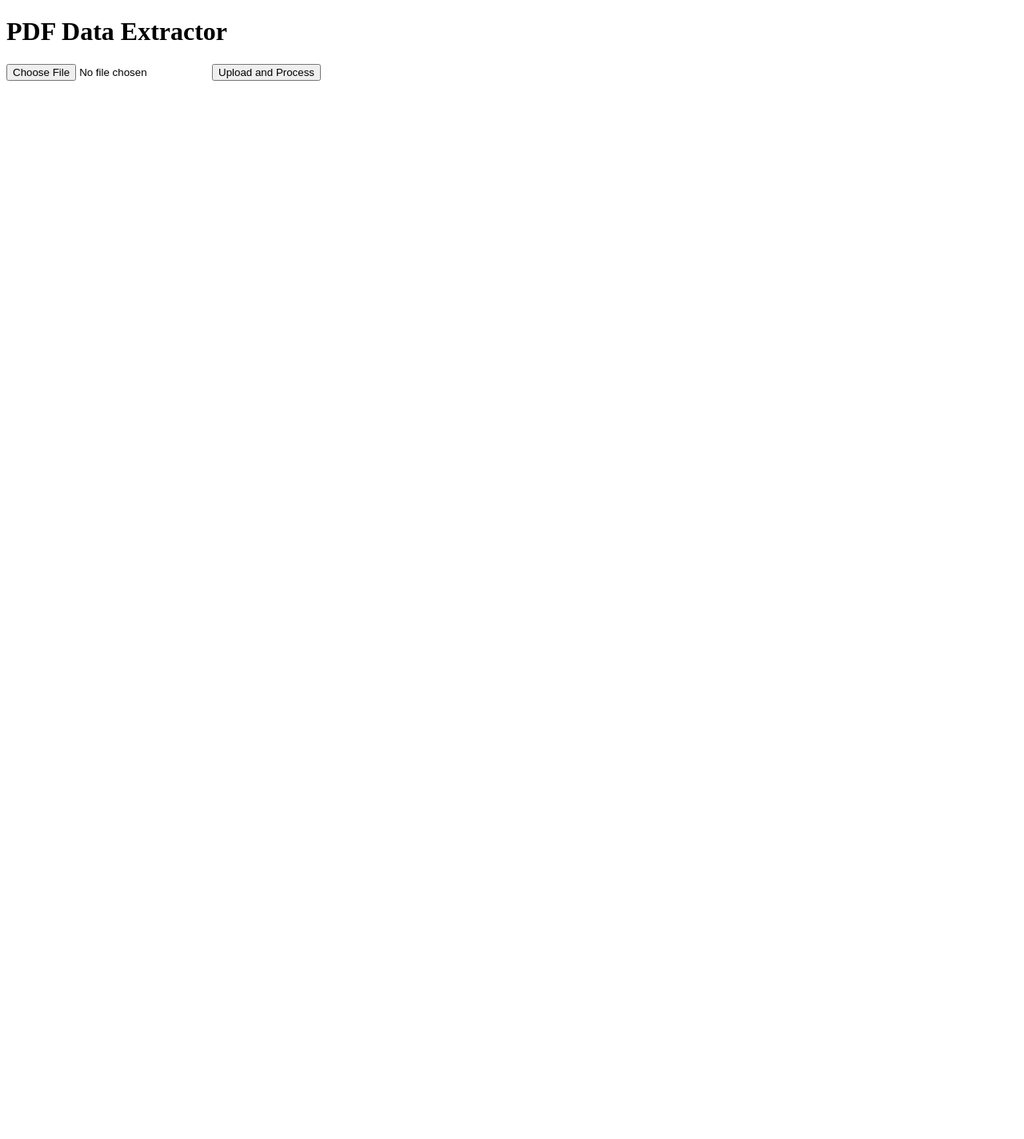
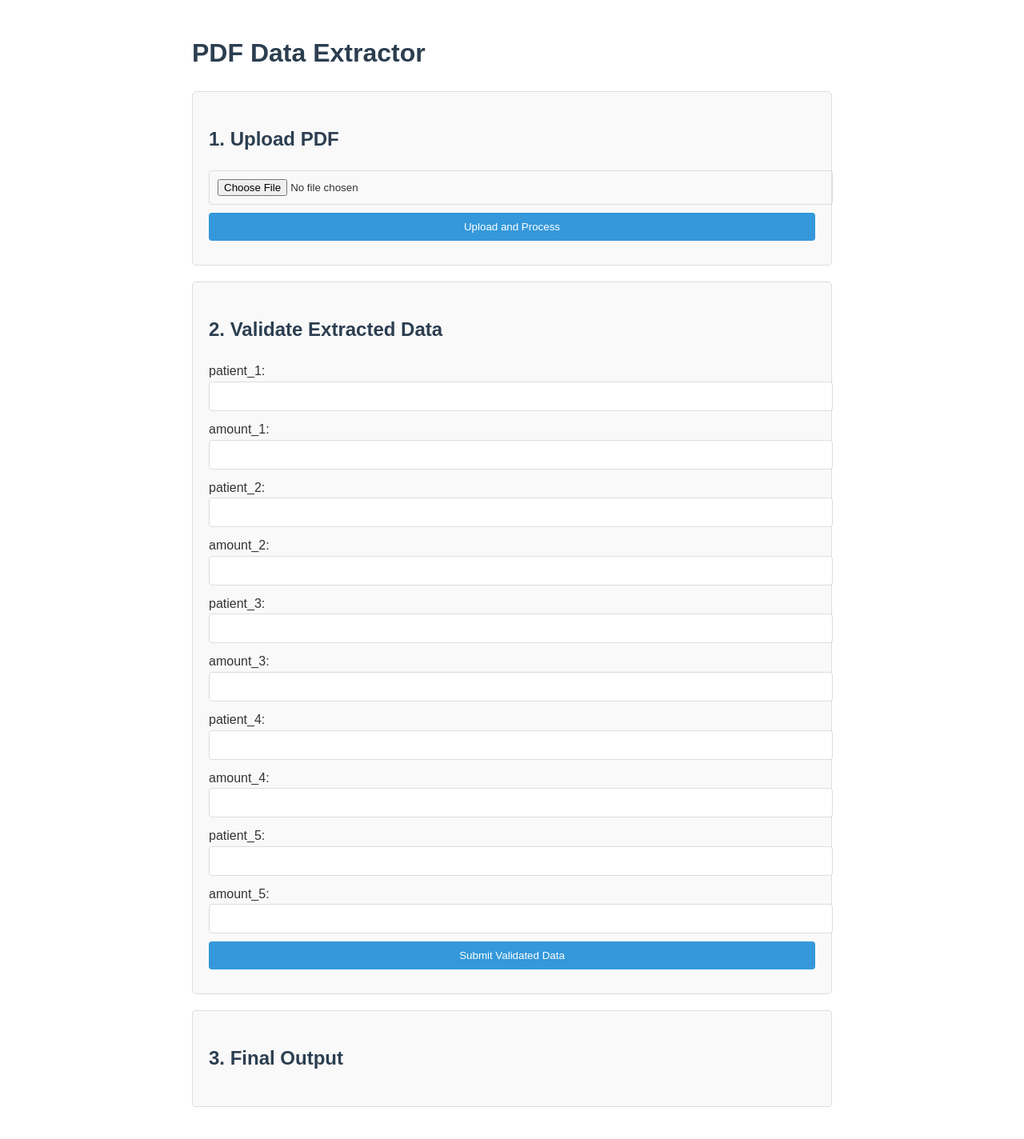
Before and after one commit to YashasVaidya/pdf_data_extractor, a Flask app: page / in a window 1280 px wide. Shown: the whole page at 80% size. Before the commit the page ends 101 px from the top, so only its background shows below. Run offline with Flask 3, Linux system fonts and the light colour scheme; some libraries are stand-ins or nearby versions.

Commit message:
Implement PDF data extraction with validation and improved UI

```diff
--- a/static/js/main.js
+++ b/static/js/main.js
@@ -32,7 +32,6 @@ function displayValidationForm(data) {
             </div>
         `;
     }
-    document.getElementById('validationForm').style.display = 'block';
 }
 
 document.getElementById('submitValidation').addEventListener('click', function() {
@@ -55,3 +54,12 @@ document.getElementById('submitValidation').addEventListener('click', function()
         document.getElementById('finalOutput').innerHTML = 'Error: ' + error.message;
     });
 });
+
+// Initialize the validation form with empty fields
+displayValidationForm({
+    'patient_1': '', 'amount_1': '',
+    'patient_2': '', 'amount_2': '',
+    'patient_3': '', 'amount_3': '',
+    'patient_4': '', 'amount_4': '',
+    'patient_5': '', 'amount_5': ''
+});
--- a/templates/index.html
+++ b/templates/index.html
@@ -4,22 +4,79 @@
     <meta charset="UTF-8">
     <meta name="viewport" content="width=device-width, initial-scale=1.0">
     <title>PDF Data Extractor</title>
+    <style>
+        body {
+            font-family: Arial, sans-serif;
+            line-height: 1.6;
+            color: #333;
+            max-width: 800px;
+            margin: 0 auto;
+            padding: 20px;
+        }
+        h1, h2 {
+            color: #2c3e50;
+        }
+        .section {
+            background-color: #f9f9f9;
+            border: 1px solid #ddd;
+            border-radius: 5px;
+            padding: 20px;
+            margin-bottom: 20px;
+        }
+        input[type="file"], input[type="text"], button {
+            display: block;
+            width: 100%;
+            padding: 10px;
+            margin-bottom: 10px;
+            border: 1px solid #ddd;
+            border-radius: 4px;
+        }
+        button {
+            background-color: #3498db;
+            color: white;
+            border: none;
+            cursor: pointer;
+            transition: background-color 0.3s;
+        }
+        button:hover {
+            background-color: #2980b9;
+        }
+        #result, #finalOutput {
+            margin-top: 10px;
+            font-weight: bold;
+        }
+        pre {
+            background-color: #f1f1f1;
+            padding: 10px;
+            border-radius: 4px;
+            overflow-x: auto;
+        }
+    </style>
 </head>
 <body>
     <h1>PDF Data Extractor</h1>
+
+    <div class="section">
+        <h2>1. Upload PDF</h2>
         <form id="uploadForm" enctype="multipart/form-data">
             <input type="file" name="file" accept=".pdf" required>
             <button type="submit">Upload and Process</button>
         </form>
         <div id="result"></div>
-    <div id="validationForm" style="display:none;">
-        <h2>Validate Extracted Data</h2>
+    </div>
+
+    <div class="section">
+        <h2>2. Validate Extracted Data</h2>
         <form id="dataValidationForm">
             <!-- This will be populated dynamically -->
         </form>
         <button id="submitValidation">Submit Validated Data</button>
     </div>
+
+    <div class="section">
+        <h2>3. Final Output</h2>
         <div id="finalOutput"></div>
+    </div>
 
     <script src="https://cdnjs.cloudflare.com/ajax/libs/axios/0.21.1/axios.min.js"></script>
     <script src="{{ url_for('static', filename='js/main.js') }}"></script>
```
Lines whose indentation alone changed are shown as unchanged.
